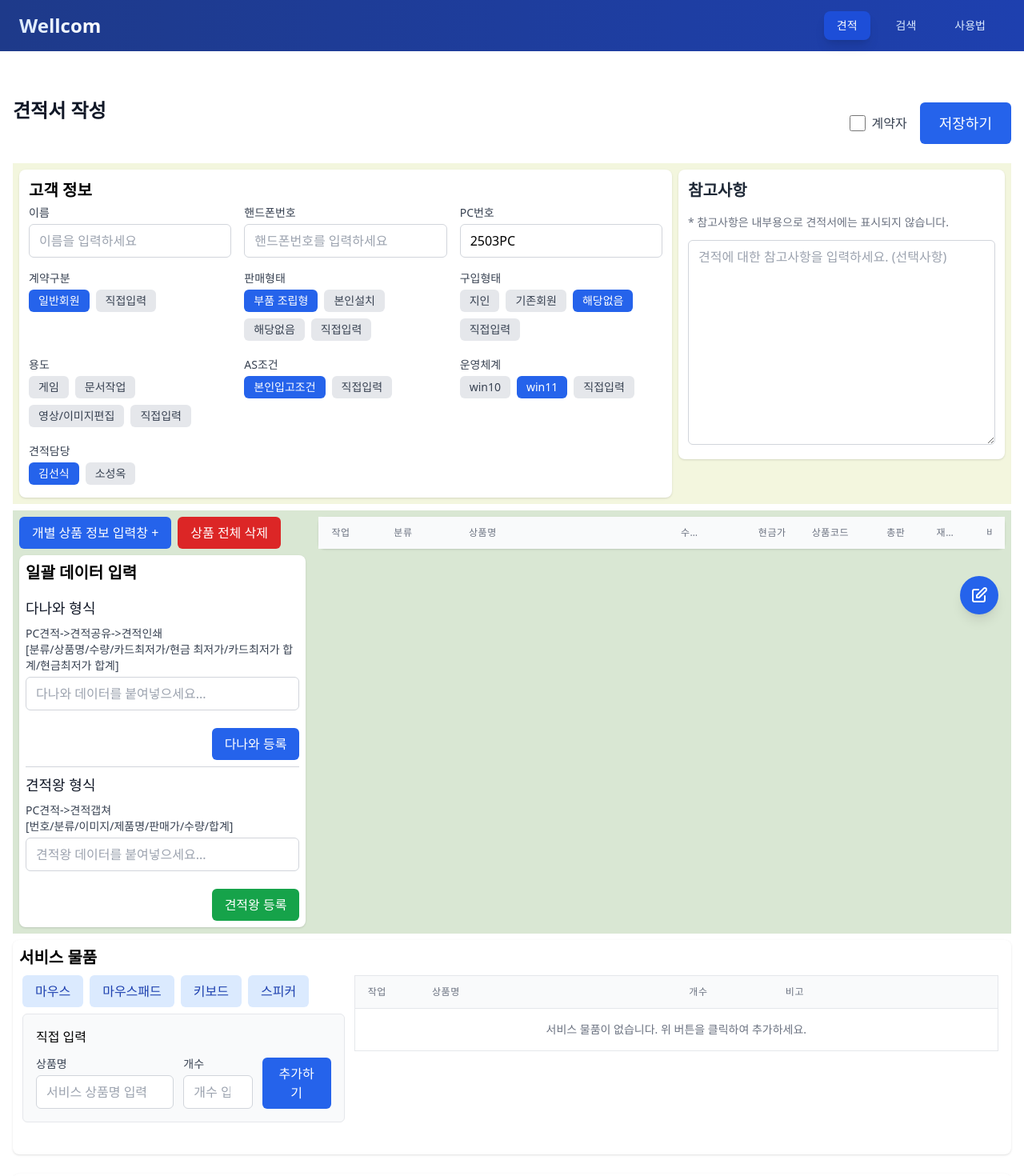
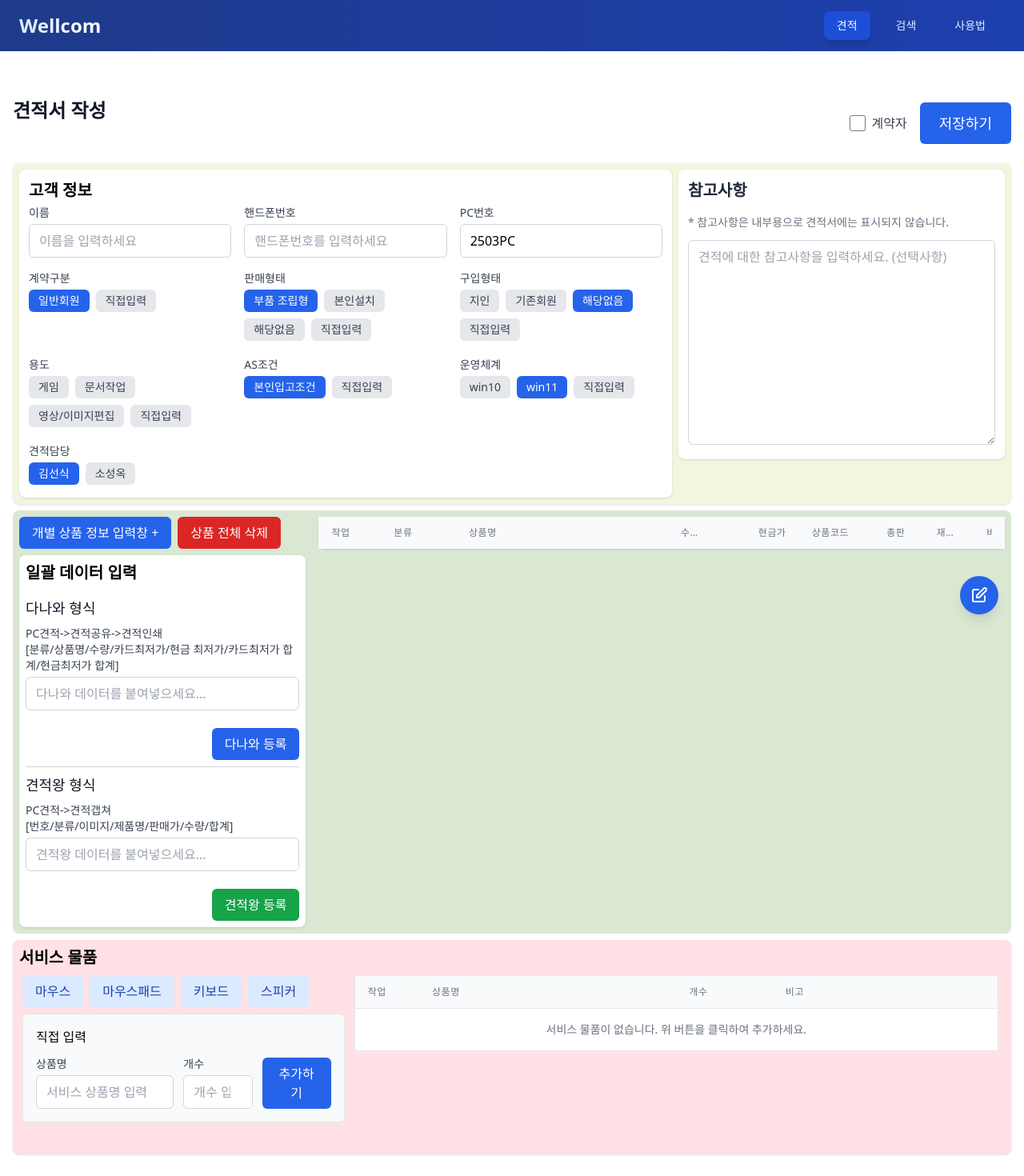
Before and after one commit to kcj980/wellcompro, a Next.js app: page /estimate in a window 1280 px wide. Shown: the top 1470 px of the page at 80% size. Built offline with nearby package versions, Linux system fonts and the light colour scheme.

Commit message:
성경 오류 시간 및 배경색 수정

```diff
--- a/app/components/bible.js
+++ b/app/components/bible.js
@@ -24,11 +24,18 @@ export default function BibleVerse() {
   // 이미 본 성경 구절 참조를 저장하는 배열 (중복 방지용)
   const [seenReferences, setSeenReferences] = useState([]);
   // 구절을 가져온/저장된 시간 표시용 상태
-  const [verseTimestamp, setVerseTimestamp] = useState(new Date().toLocaleString('ko-KR'));
+  const [verseTimestamp, setVerseTimestamp] = useState('');
   // DB에서 가져온 구절인지 여부 (true: DB에서 로드, false: API에서 새로 생성)
   const [isDBVerse, setIsDBVerse] = useState(false);
   // 최근 구절 로딩 상태
   const [recentReferencesLoaded, setRecentReferencesLoaded] = useState(true);
+  // 클라이언트 사이드 렌더링 여부를 확인하는 상태
+  const [isClient, setIsClient] = useState(false);
+
+  // 클라이언트 사이드 렌더링 확인
+  useEffect(() => {
+    setIsClient(true);
+  }, []);
 
   /**
    * 최근 10개 구절의 reference 불러오기
@@ -94,8 +101,10 @@ export default function BibleVerse() {
         setSeenReferences(prev => [...prev, data.reference]);
       }
 
-      // 현재 시간을 한국 시간으로 설정하여 타임스탬프 저장
+      // 클라이언트 사이드에서만 시간 설정
+      if (typeof window !== 'undefined') {
         setVerseTimestamp(new Date().toLocaleString('ko-KR'));
+      }
 
       // 오류 상태 초기화
       setError(null);
@@ -142,7 +151,8 @@ export default function BibleVerse() {
         setSeenReferences(prev => [...prev, data.reference]);
       }
 
-      // DB에 저장된 시간이 있는 경우, 이를 한국 시간으로 변환하여 표시
+      // 클라이언트 사이드에서만 시간 설정
+      if (typeof window !== 'undefined') {
         if (data && data.createdAt) {
           const savedTime = new Date(data.createdAt); // DB 저장 시간을 Date 객체로 변환
           // UTC 시간에서 9시간을 빼서 한국 시간으로 변환
@@ -151,6 +161,7 @@ export default function BibleVerse() {
         } else {
           // createdAt 필드가 없는 경우 현재 시간을 사용 (fallback)
           setVerseTimestamp(new Date().toLocaleString('ko-KR'));
+        }
       }
 
       // 오류 상태 초기화
@@ -165,7 +176,12 @@ export default function BibleVerse() {
         explanation:
           '이 구절은 하나님의 사랑의 깊이와 예수 그리스도를 통한 구원의 선물을 보여줍니다.',
       });
+
+      // 클라이언트 사이드에서만 시간 설정
+      if (typeof window !== 'undefined') {
         setVerseTimestamp(new Date().toLocaleString('ko-KR'));
+      }
+
       setError(null); // 오류 메시지 숨기기 (기본값 표시하므로)
     } finally {
       // 성공/실패 여부와 관계없이 로딩 상태 종료
@@ -231,6 +247,14 @@ export default function BibleVerse() {
     }
   }, [recentReferencesLoaded]); // recentReferencesLoaded가 변경될 때 실행
 
+  // 클라이언트 사이드에서만 시간 표시
+  useEffect(() => {
+    // 클라이언트 사이드에서만 실행
+    if (typeof window !== 'undefined') {
+      setVerseTimestamp(new Date().toLocaleString('ko-KR'));
+    }
+  }, []);
+
   // 컴포넌트 UI 반환
   return (
     // 메인 컨테이너 - 최대 너비, 자동 마진, 패딩, 배경 그라데이션, 최소 높이 설정
@@ -262,7 +286,9 @@ export default function BibleVerse() {
             <span>새 구절 조회</span>
           )}
           {/* 쿨다운 시간이 0보다 크면 남은 시간 표시 */}
-          {cooldown && cooldownTime > 0 && <span className="ml-1 text-xs">({cooldownTime}초)</span>}
+          {isClient && cooldown && cooldownTime > 0 && (
+            <span className="ml-1 text-xs">({cooldownTime}초)</span>
+          )}
         </button>
       </div>
 
@@ -290,10 +316,12 @@ export default function BibleVerse() {
           <p className="text-sm text-slate-600">{verseData.explanation}</p>
 
           {/* 타임스탬프 표시 - 저장 시간 또는 로드 시간 */}
+          {isClient && verseTimestamp && (
             <p className="text-xs text-slate-400 mt-3">
               {isDBVerse ? '저장된 시간: ' : '구절 조회 시간: '}
               {verseTimestamp}
             </p>
+          )}
         </div>
       )}
     </div>
--- a/app/estimate/page.js
+++ b/app/estimate/page.js
@@ -1507,7 +1507,7 @@ function EstimateContent() {
           )}
 
           {/* 여기부터 기존 폼 코드 */}
-          <div className="flex flex-col md:flex-row w-full gap-2 bg-[#f3f6de] p-2">
+          <div className="flex flex-col rounded-lg shadow md:flex-row w-full gap-2 bg-[#f3f6de] p-2">
             {/* 고객 정보 섹션 */}
             <div className="w-full md:w-2/3">
               <div className="bg-white shadow rounded-lg p-3">
@@ -1932,7 +1932,7 @@ function EstimateContent() {
           </div>
 
           {/* 상품데이터 섹션 */}
-          <div className="flex flex-wrap w-full bg-[#d9e7d3] mt-2">
+          <div className="flex flex-wrap rounded-lg shadoww-full bg-[#d9e7d3] mt-2">
             {/* 첫 번째 문단 : 상품 정보 입력창 토글 버튼*/}
             <div className="w-full md:w-[30%] p-2">
               {/* 상품 정보 입력창 토글 버튼 */}
@@ -2298,7 +2298,7 @@ function EstimateContent() {
           </div>
 
           {/* 서비스 물품 섹션 */}
-          <div className="bg-white rounded-lg shadow p-2 mt-2 bg-[#ebd4e8]">
+          <div className="rounded-lg shadow p-2 mt-2 bg-[#ffe1e6]">
             <h2 className="text-xl font-semibold mb-2">서비스 물품</h2>
 
             <div className="flex flex-wrap">
```
Lines whose indentation alone changed are shown as unchanged.
